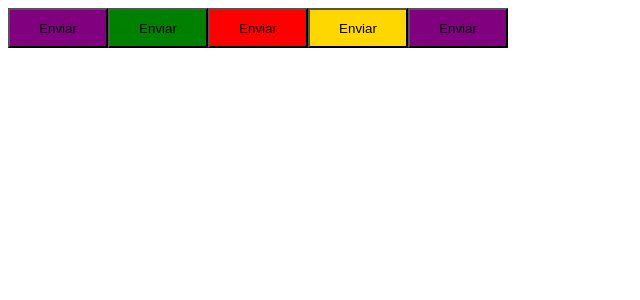
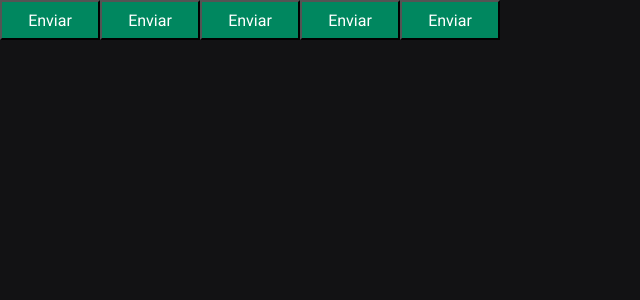
Before and after one commit to igortrombini/timer, a React (Vite) app: page / in a window 1280 px wide. Shown: the top 300 px of the page, without its empty margins (0-640 px from the left). Built offline with nearby package versions, Linux system fonts and the light colour scheme.

Commit message:
add: globalstyle

```diff
--- a/index.html
+++ b/index.html
@@ -3,7 +3,14 @@
 
 <head>
   <meta charset="UTF-8" />
+  <link rel="preconnect" href="https://fonts.googleapis.com">
+  <link rel="preconnect" href="https://fonts.gstatic.com" crossorigin>
   <meta name="viewport" content="width=device-width, initial-scale=1.0" />
+
+
+  <link
+    href="https://fonts.googleapis.com/css2?family=Roboto+Mono:ital,wght@0,700;1,700&family=Roboto:wght@400;700&display=swap"
+    rel="stylesheet"/>
 
   <title>Ignite Timer</title>
 </head>
--- a/package.json
+++ b/package.json
@@ -10,7 +10,6 @@
     "preview": "vite preview"
   },
   "dependencies": {
-    "@types/styled-components": "^5.1.34",
     "react": "^18.2.0",
     "react-dom": "^18.2.0",
     "styled-components": "^6.1.8"
@@ -18,6 +17,7 @@
   "devDependencies": {
     "@types/react": "^18.2.66",
     "@types/react-dom": "^18.2.22",
+    "@types/styled-components": "^5.1.34",
     "@typescript-eslint/eslint-plugin": "^7.2.0",
     "@typescript-eslint/parser": "^7.2.0",
     "@vitejs/plugin-react": "^4.2.1",
--- a/src/App.tsx
+++ b/src/App.tsx
@@ -1,14 +1,18 @@
+import { ThemeProvider } from 'styled-components';
 import { Button } from "./Components/Button";
+import { defaultTheme } from './styles/theme/default';
+import { GlobalStyle } from './styles/global';
 
 export function App() {
   return (
-    <>
+    <ThemeProvider theme={defaultTheme}>
       <Button variant="primary" />
       <Button variant="secundary" />
       <Button variant="danger" />
       <Button variant="success" />
       <Button />
 
-    </>
+      <GlobalStyle />
+    </ThemeProvider >
   )
 }
--- a/src/Components/Button.styles.ts
+++ b/src/Components/Button.styles.ts
@@ -17,7 +17,11 @@
 width: 100px;
 height: 40px;
 
-${props => {
-        return css`background-color: ${buttonVariant[props.variant]}`
-    }}
+background-color: ${props => props.theme["green-500"]};
+color: ${props => props.theme.white};
+
+/* ${props => {
+        return css
+            `background-color: ${buttonVariant[props.variant]}`
+    }} */
 `
--- /dev/null
+++ b/src/styles/global.ts
@@ -0,0 +1,26 @@
+import { createGlobalStyle } from 'styled-components';
+
+export const GlobalStyle = createGlobalStyle`
+*{
+    margin: 0;
+    padding: 0;
+    box-sizing: border-box;
+}
+:focus{
+    outline: 0;
+    box-shadow: 0,0,0,2px ${props => props.theme['green-500']};
+}
+
+body{
+    background-color: ${props => props.theme['gray-900']};
+    color: ${props => props.theme['gray-300']};
+
+}
+
+body, input, textarea, button {
+    font-family: 'Roboto', sans-serif;
+    font-weight: 400;
+    font-size: 1rem;
+}
+
+`;
--- /dev/null
+++ b/src/styles/theme/default.ts
@@ -0,0 +1,21 @@
+export const defaultTheme = {
+    white: '#FFF',
+
+    'gray-100': '#E1E1E6',
+    'gray-300': '#C4C4CC',
+    'gray-400': '#8D8D99',
+    'gray-500': '#7C7C8A',
+    'gray-600': '#323238',
+    'gray-700': '#29292E',
+    'gray-800': '#202024',
+    'gray-900': '#121214',
+
+    'green-300': '#00B37E',
+    'green-500': '#00875F',
+    'green-700': '#015F43',
+
+    'red-500': '#AB222E',
+    'red-700': '#7A1921',
+
+    'yellow-500': '#FBA94C',
+  }
```
Also changed, not shown: src/@types/styled.d.ts (added, +8 -0 lines), 1 other file (tests, documents, lock files or other folders).
